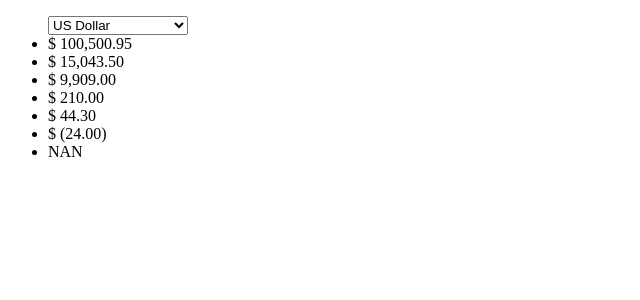
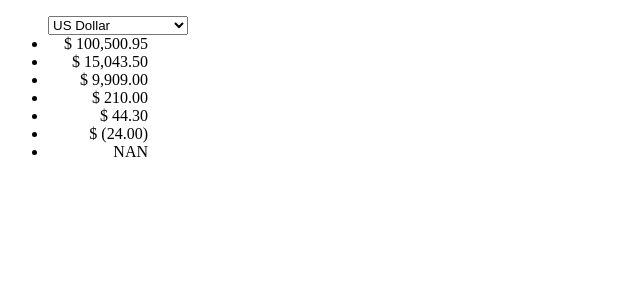
Before and after one commit to ignoreintuition/v-currency, a Vue app: page / in a window 1280 px wide. Shown: the top 300 px of the page, without its empty margins (0-640 px from the left). Built offline with nearby package versions, Linux system fonts and the light colour scheme.

Commit message:
Formatting

```diff
--- a/src/components/Sample.vue
+++ b/src/components/Sample.vue
@@ -7,9 +7,10 @@
       <option value="JPY"> Japanese Yen </option>
       <option value="CAD"> Canadian Dollar </option>
       <option value="GBP"> Great Britain Pound </option>
+      <option value="DEU"> German </option>
     </select>
       <li v-for="money, index in moneys">
-        <div>{{getMoneys(index)}}</div>
+        <div id="moneys">{{getMoneys(index)}}</div>
       </li>
     </ul>
   </div>
@@ -40,5 +41,9 @@ export default {
 
 <!-- Add "scoped" attribute to limit CSS to this component only -->
 <style scoped>
-
+#moneys {
+  width: 100px;
+  font: 1.2 em "helvetica", sans-serif;
+  text-align: right;
+}
 </style>
--- a/src/v-currency/index.js
+++ b/src/v-currency/index.js
@@ -110,8 +110,14 @@ function negativePattern(val, format){
 }
 
 function insertCurrencySymbol(val, format){
-  if (format.indexOf('_') > -1)
-    val = (format.indexOf('_') === 0) ? `${val.toString() + " " + format.substr(1,format.length)}` : `${format.substr(0, format.length-1) + " " + val.toString()}`
+  var pSign = '';
+  if (format.indexOf('_') > -1) {
+    if (val.indexOf('-') === 0) {
+      pSign = '-'
+      val = val.substr(1, val.length);
+    }
+    val = (format.indexOf('_') === 0) ? `${pSign + val.toString() + " " + format.substr(1,format.length)}` : `${pSign + format.substr(0, format.length-1) + " " + val.toString()}`
+  }
   else
     val = `${format + " " + val.toString()}`
   return val;
```
